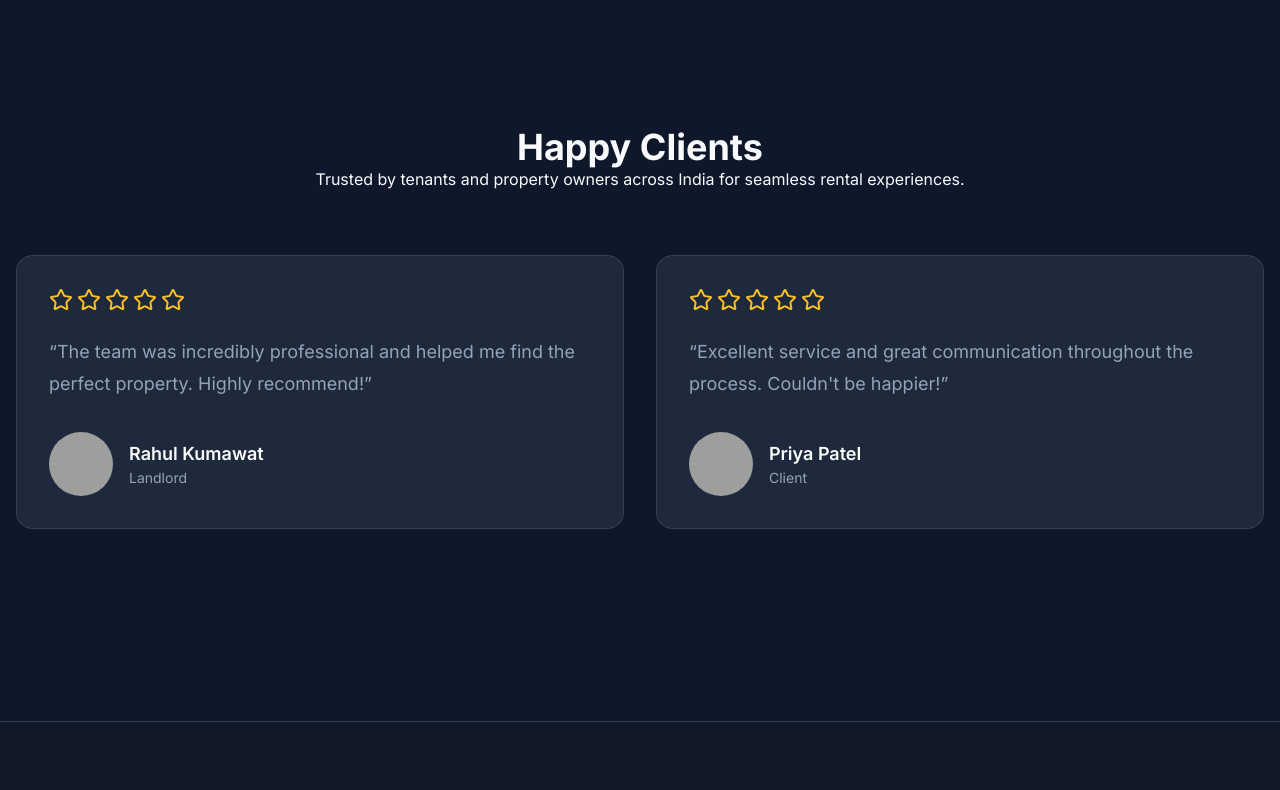
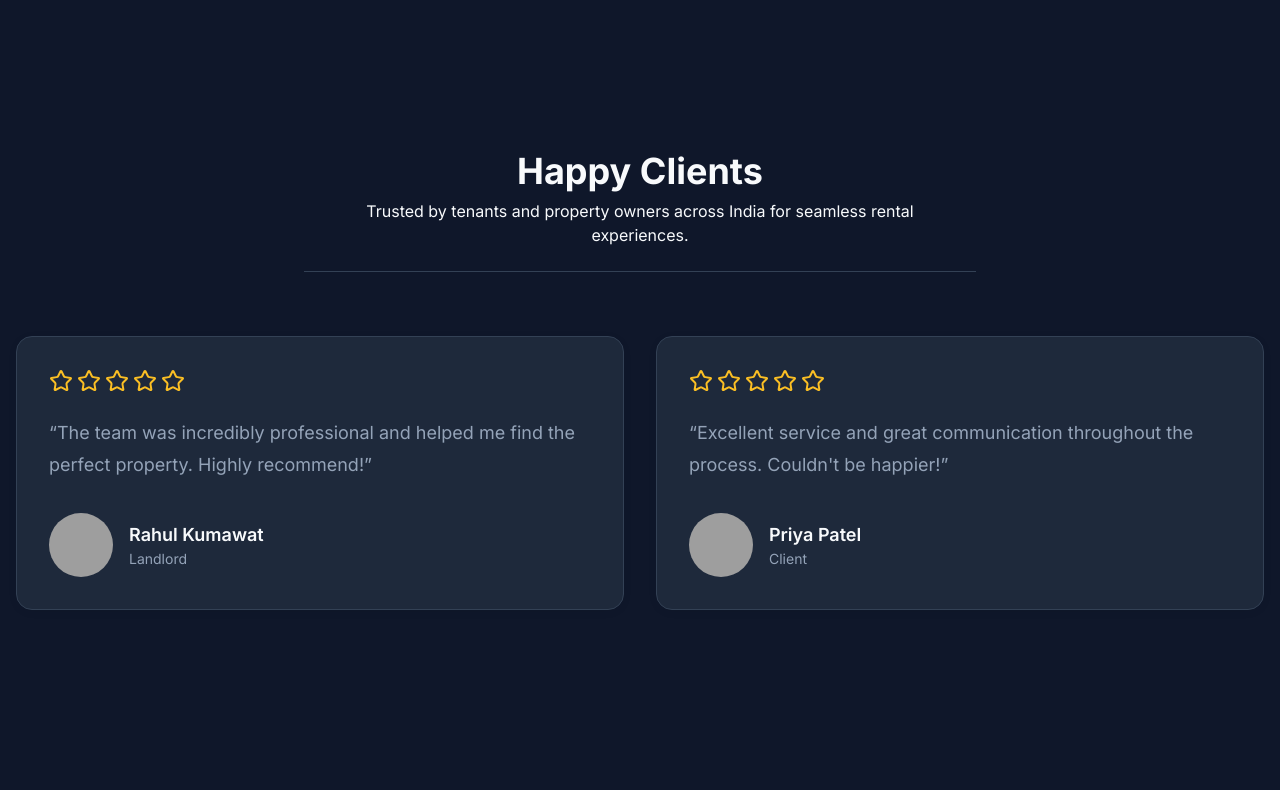
Before and after one commit to Dp20703/LeaseStay, a React (Vite) app in the folder frontend/: page / in a window 1280 px wide. Shown: the part 2320-3110 px from the top of the page. Built offline with nearby package versions, Linux system fonts and the light colour scheme; no server answers; grey boxes are pictures that could not be loaded.

Commit message:
feat: add Card component and refactor TestimonialsSection to use it; update CTASection for navigation

```diff
--- a/frontend/package.json
+++ b/frontend/package.json
@@ -14,6 +14,7 @@
     "@radix-ui/react-dialog": "^1.1.15",
     "@react-oauth/google": "^0.13.5",
     "axios": "^1.16.1",
+    "clsx": "^2.1.1",
     "jwt-decode": "^4.0.0",
     "lucide-react": "^1.17.0",
     "react": "^19.2.6",
--- a/frontend/src/components/auth/RegisterForm.tsx
+++ b/frontend/src/components/auth/RegisterForm.tsx
@@ -43,15 +43,15 @@ const RegisterForm = () => {
       [name]: value,
     }));
 
-    /* REMOVE LIVE ERROR */
+    // /* REMOVE LIVE ERROR */
 
-    if (errors[name as keyof RegisterFormErrors]) {
-      setErrors((prev) => ({
-        ...prev,
+    // if (errors[name as keyof RegisterFormErrors]) {
+    //   setErrors((prev) => ({
+    //     ...prev,
 
-        [name]: "",
-      }));
-    }
+    //     [name]: "",
+    //   }));
+    // }
   };
 
   /* ─────────────────────────────────────────
--- a/frontend/src/components/home/CTASection.tsx
+++ b/frontend/src/components/home/CTASection.tsx
@@ -1,4 +1,5 @@
 import React from "react";
+import { Link } from "react-router-dom";
 
 const CTASection = () => {
   return (
@@ -11,9 +12,12 @@ const CTASection = () => {
             Browse hundreds of verified properties.
           </p>
 
-          <button className="mt-8 ls-btn-secondary dark:ls-btn-primary ">
+          <Link
+            to={"/properties"}
+            className="mt-8 ls-btn-secondary dark:ls-btn-primary "
+          >
             Get Started
-          </button>
+          </Link>
         </div>
       </div>
     </section>
--- a/frontend/src/components/home/TestimonialsSection.tsx
+++ b/frontend/src/components/home/TestimonialsSection.tsx
@@ -1,28 +1,26 @@
 import { Star } from "@/constants/icons";
+import {
+  Card,
+  CardHeader,
+  CardContent,
+  CardFooter,
+} from "@/components/ui/Card";
 
 const testimonials = [
   {
     id: 1,
-
     name: "Rahul Kumawat",
-
     role: "Landlord",
-
     image: "https://randomuser.me/api/portraits/men/32.jpg",
-
     review:
       "The team was incredibly professional and helped me find the perfect property. Highly recommend!",
   },
 
   {
     id: 2,
-
     name: "Priya Patel",
-
     role: "Client",
-
     image: "https://randomuser.me/api/portraits/women/68.jpg",
-
     review:
       "Excellent service and great communication throughout the process. Couldn't be happier!",
   },
@@ -30,42 +28,32 @@ const testimonials = [
 
 const Testimonials = () => {
   return (
-    <section id="testimonials" className="py-24">
+    <section className="py-24">
       <div className="ls-container">
-        {/* ───────────────── Heading ──────────────── */}
-
-        <div className="max-w-2xl mx-auto text-center">
+        <CardHeader className="max-w-2xl mx-auto text-center">
           <h2 className="ls-section-title">Happy Clients</h2>
 
-          <p className="ls-section-description">
+          <p className="ls-section-description my-2">
             Trusted by tenants and property owners across India for seamless
             rental experiences.
           </p>
-        </div>
-
-        {/* ───────────────── Cards ──────────────── */}
+        </CardHeader>
 
         <div className="grid grid-cols-1 md:grid-cols-2 gap-8 mt-16">
           {testimonials.map((testimonial) => (
-            <div key={testimonial.id} className="ls-card p-8">
+            <Card key={testimonial.id}>
+              <CardContent className="p-8">
                 {/* Stars */}
-
                 <div className="flex items-center gap-1 text-amber-400">
-                {Array.from({
-                  length: 5,
-                }).map((_, index) => (
+                  {Array.from({ length: 5 }).map((_, index) => (
                     <Star key={index} />
                   ))}
                 </div>
-
                 {/* Review */}
-
                 <p className="mt-6 text-lg leading-8 text-text-muted dark:text-text-darkMuted">
                   “{testimonial.review}”
                 </p>
-
                 {/* User */}
-
                 <div className="flex items-center gap-4 mt-8">
                   <img
                     src={testimonial.image}
@@ -74,14 +62,17 @@ const Testimonials = () => {
                   />
 
                   <div>
-                  <h4 className="font-semibold text-lg">{testimonial.name}</h4>
+                    <h4 className="font-semibold text-lg">
+                      {testimonial.name}
+                    </h4>
 
                     <p className="text-sm text-text-muted dark:text-text-darkMuted">
                       {testimonial.role}
                     </p>
                   </div>
                 </div>
-            </div>
+              </CardContent>
+            </Card>
           ))}
         </div>
       </div>
--- /dev/null
+++ b/frontend/src/components/ui/Card/Card.tsx
@@ -0,0 +1,18 @@
+import { forwardRef, HTMLAttributes } from "react";
+import clsx from "clsx";
+
+interface CardProps extends HTMLAttributes<HTMLDivElement> {
+  hover?: boolean;
+}
+
+export const Card = forwardRef<HTMLDivElement, CardProps>(
+  ({ hover, className, ...props }, ref) => (
+    <div
+      ref={ref}
+      className={clsx("ls-card", hover && "ls-card-hover", className)}
+      {...props}
+    />
+  ),
+);
+
+Card.displayName = "Card";
--- /dev/null
+++ b/frontend/src/components/ui/Card/CardContent.tsx
@@ -0,0 +1,9 @@
+import { HTMLAttributes } from "react";
+import clsx from "clsx";
+
+export default function CardContent({
+  className,
+  ...props
+}: HTMLAttributes<HTMLDivElement>) {
+  return <div className={clsx("p-6", className)} {...props} />;
+}
--- /dev/null
+++ b/frontend/src/components/ui/Card/CardFooter.tsx
@@ -0,0 +1,17 @@
+import { HTMLAttributes } from "react";
+import clsx from "clsx";
+
+export default function CardFooter({
+  className,
+  ...props
+}: HTMLAttributes<HTMLDivElement>) {
+  return (
+    <div
+      className={clsx(
+        "px-6 py-4 border-t border-border-light dark:border-border-dark",
+        className,
+      )}
+      {...props}
+    />
+  );
+}
--- /dev/null
+++ b/frontend/src/components/ui/Card/CardHeader.tsx
@@ -0,0 +1,17 @@
+import { HTMLAttributes } from "react";
+import clsx from "clsx";
+
+export default function CardHeader({
+  className,
+  ...props
+}: HTMLAttributes<HTMLDivElement>) {
+  return (
+    <div
+      className={clsx(
+        "px-6 pt-6 pb-4 border-b border-border-light dark:border-border-dark",
+        className,
+      )}
+      {...props}
+    />
+  );
+}
--- /dev/null
+++ b/frontend/src/components/ui/Card/index.ts
@@ -0,0 +1,6 @@
+import { Card } from "./Card";
+import CardHeader from "./CardHeader";
+import CardContent from "./CardContent";
+import CardFooter from "./CardFooter";
+
+export { Card, CardHeader, CardContent, CardFooter };
--- a/frontend/src/pages/HomePage.tsx
+++ b/frontend/src/pages/HomePage.tsx
@@ -9,15 +9,10 @@ const HomePage = () => {
   return (
     <div className="flex flex-col gap-24 pb-24">
       <HeroSection />
-
       <ServicesSection />
-
       <StatsSection />
-
       <FeaturedProperties />
-
       <CTASection />
-
       <TestimonialsSection />
     </div>
   );
```
Also changed, not shown: 1 other file (tests, documents, lock files or other folders). Lines whose indentation alone changed are shown as unchanged.
